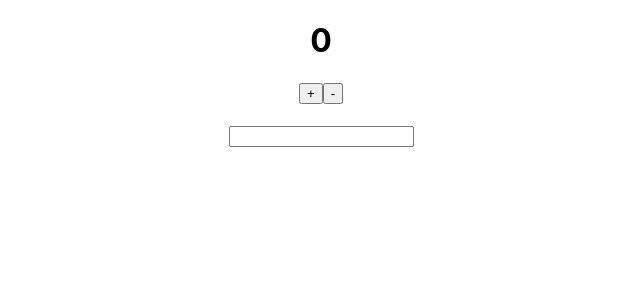
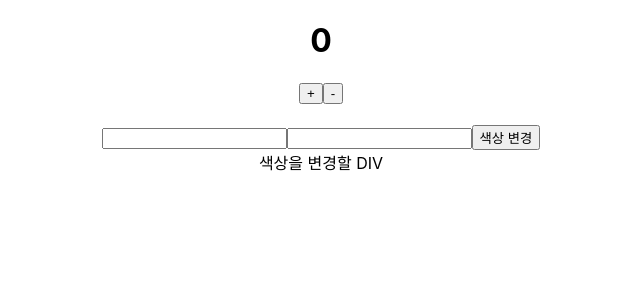
Before and after one commit to jeong-hyuk/typescript-react-app, a React (Create React App) app: page / in a window 1280 px wide. Shown: the top 300 px of the page, without its empty margins (319-959 px from the left). Built offline with nearby package versions, Linux system fonts and the light colour scheme.

Commit message:
useRef기초실습
useRef기초실습

```diff
--- a/src/App.tsx
+++ b/src/App.tsx
@@ -2,12 +2,14 @@ import React from "react";
 import "./App.css";
 import Counter from "./components/Counter";
 import Input from "./components/Input";
+import ChangeColor from "./components/ChangeColor";
 
 function App() {
   return (
     <div className="App">
       <Counter />
       <Input />
+      <ChangeColor />
     </div>
   );
 }
--- /dev/null
+++ b/src/components/ChangeColor.tsx
@@ -0,0 +1,21 @@
+import React, { useRef } from "react";
+
+export default function ChangeColor() {
+  const inputRef = useRef<HTMLInputElement>(null);
+  const divRef = useRef<HTMLDivElement>(null);
+
+  const handleColor = (): void => {
+    if (divRef.current !== null && inputRef.current != null) {
+      divRef.current.style.backgroundColor = inputRef.current.value;
+      inputRef.current.value = "";
+    }
+  };
+
+  return (
+    <>
+      <input ref={inputRef} />
+      <button onClick={handleColor}>색상 변경</button>
+      <div ref={divRef}>색상을 변경할 DIV</div>
+    </>
+  );
+}
--- a/src/components/Input.tsx
+++ b/src/components/Input.tsx
@@ -4,15 +4,19 @@ export default function Input() {
   const [string, setString] = useState<string>("");
   const inputRef = useRef<HTMLInputElement>(null);
 
-  const handleChange = (): void => {
-    if (inputRef.current !== null) {
-      setString(inputRef.current.value);
-    }
+  // const handleChange = (): void => {
+  //   if (inputRef.current !== null) {
+  //     setString(inputRef.current.value);
+  //   }
+  // };
+
+  const handleEventChange = (e: React.ChangeEvent<HTMLInputElement>): void => {
+    setString(e.target.value);
   };
   return (
     <>
       <h1>{string}</h1>
-      <input ref={inputRef} onChange={handleChange} />
+      <input ref={inputRef} onChange={handleEventChange} />
     </>
   );
 }
```
